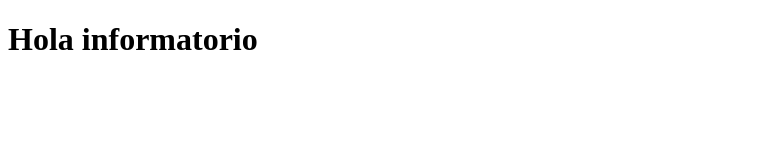
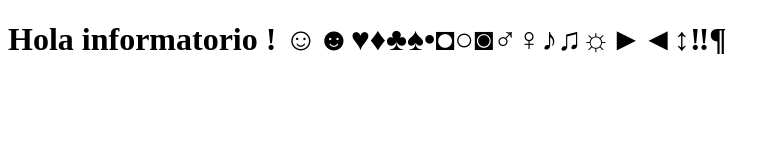
Before and after one commit to HughBengler/ejemplo, a plain HTML site: page app/index.html in a window 1280 px wide. Shown: the whole page, without its empty margins (0-780 px from the left). Drawn offline with Linux system fonts and the light colour scheme.

Commit message:
cuarto commit

```diff
--- a/app/index.html
+++ b/app/index.html
@@ -3,9 +3,9 @@
 <head>
     <meta charset="UTF-8">
     <meta name="viewport" content="width=device-width, initial-scale=1.0">
-    <title>Primer despliegue ! ☺☻♥♦♣♠•◘○◙♂♀♪♫☼►◄↕‼¶ </title>
+    <title>Primer despliegue</title>
 </head>
 <body>
-    <h1>Hola informatorio</h1>
+    <h1>Hola informatorio ! ☺☻♥♦♣♠•◘○◙♂♀♪♫☼►◄↕‼¶</h1>
 </body>
 </html>
```
